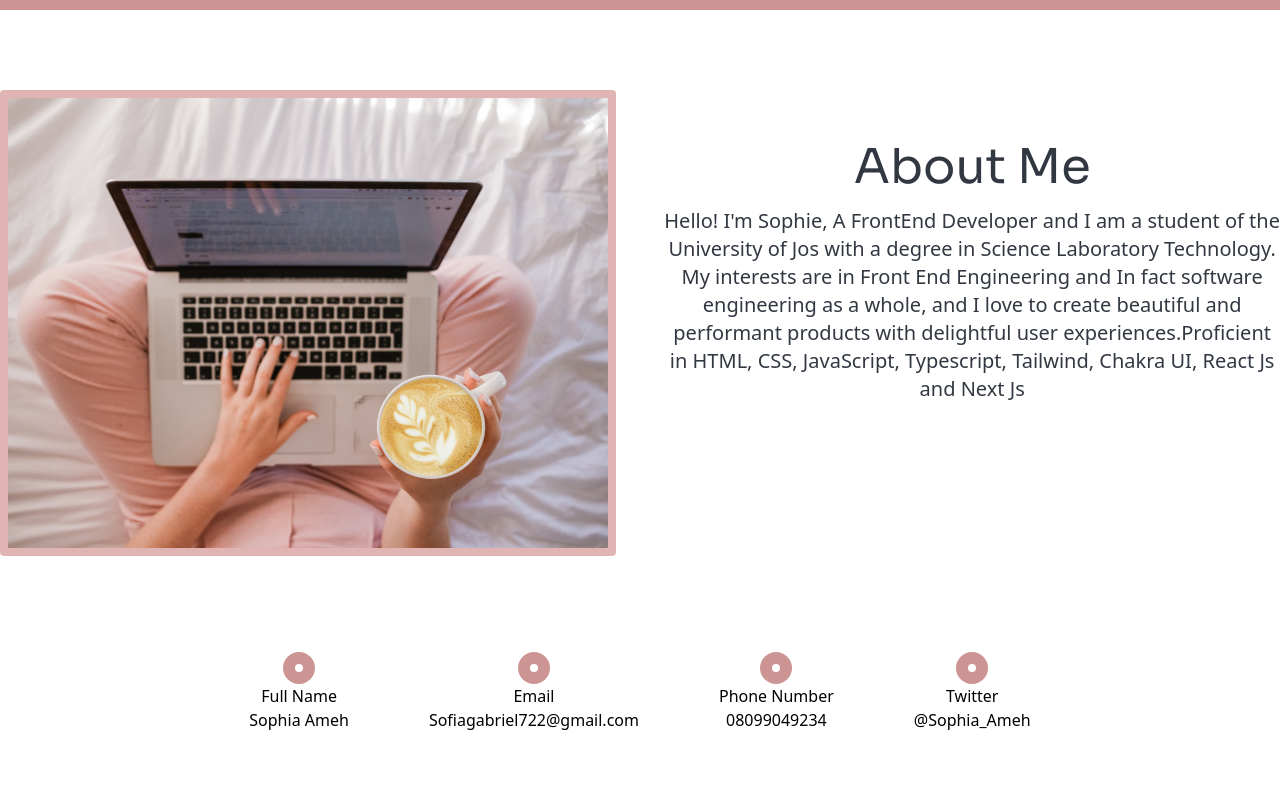
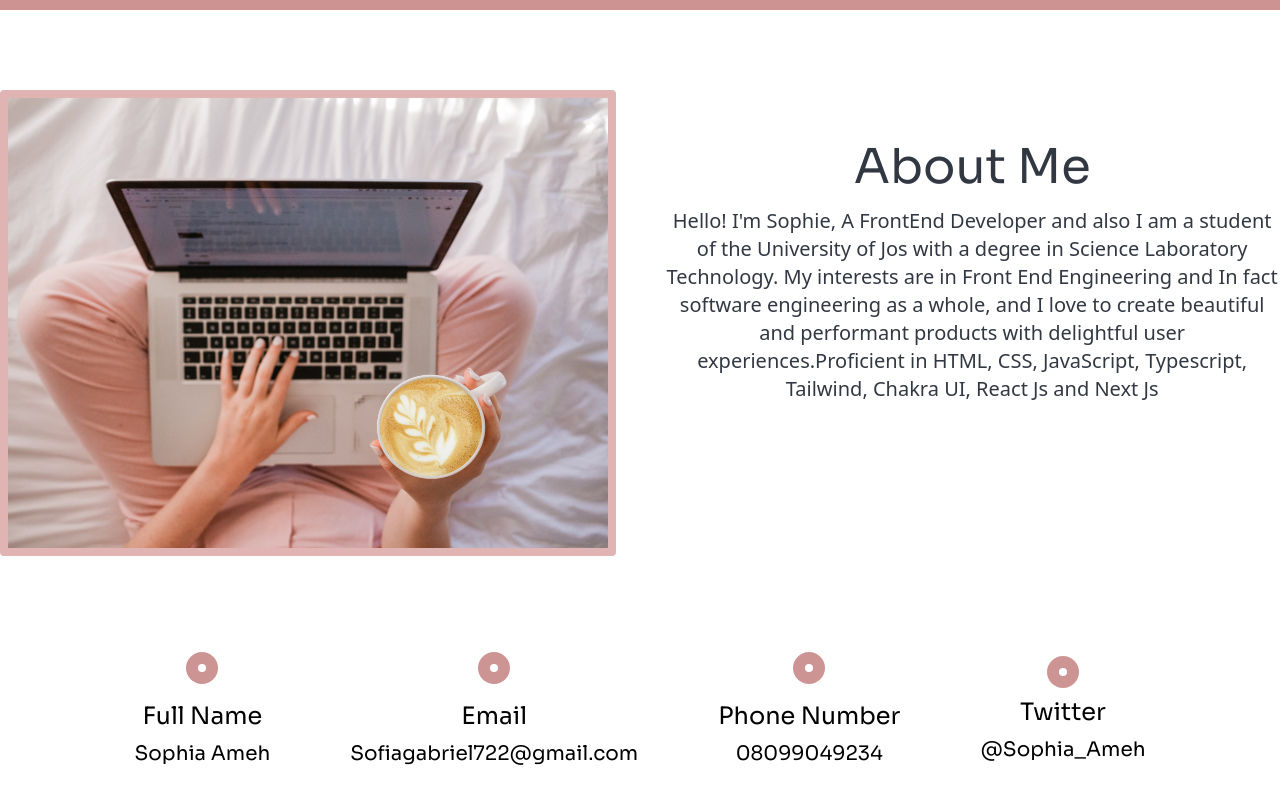
Before and after one commit to 722sofiaameh/my_Portfolio, a Next.js app: page / in a window 1280 px wide. Shown: the part 646-1446 px from the top of the page. Before the commit the page ends 1410 px from the top, so only its background shows below. Built offline with nearby package versions, Linux system fonts and the light colour scheme.

Commit message:
fixes : fix bugs

```diff
--- a/pages/components/navbar.tsx
+++ b/pages/components/navbar.tsx
@@ -1,4 +1,4 @@
-// import "../../styles/globals.css"
+import Link from "next/link";
 
 export const ProjectNavbar = () => {
   return (
@@ -11,13 +11,13 @@ export const ProjectNavbar = () => {
         </div>
         <ul className="flex gap-10 items-center font-mulish text-lg text-white">
           <li>
-            <a href="/">Home</a>
+            <Link href="/">Home</Link>
           </li>
           <li>
-            <a href="/">Service</a>
+            <Link href="/">Service</Link>
           </li>
           <li>
-            <a href="/contact">Contact</a>
+            <Link href="/contact">Contact</Link>
           </li>
         </ul>
       </nav>
--- a/pages/contact.tsx
+++ b/pages/contact.tsx
@@ -14,7 +14,7 @@ const Contact = () => {
         <div className="flex container mx-auto text-backGroundWhite items-center justify-center gap-10">
           <div className="w-1/2">
             <h1 className="text-5xl font-sora text-lightGray">
-              Say Hello and let's work together !
+              Say Hello and let&apos;s work together !
             </h1>
             <ul className="flex pt-10 gap-14">
               <li>
--- a/pages/index.tsx
+++ b/pages/index.tsx
@@ -46,7 +46,7 @@ export default function Home() {
           <div className="w-1/2">
             <h1 className="text-lightGray text-center font-sora text-5xl ">About Me</h1>
             <p className=" text-lightGray text-xl pt-4 pb-5 text-center ">
-                  Hello! I'm Sophie, A FrontEnd Developer and I am a student of the
+                  Hello! I&apos;m Sophie, A FrontEnd Developer and also I am a student of the
                   University of Jos with a degree in Science Laboratory Technology.
                   My interests are in Front End Engineering and In fact software
                   engineering as a whole, and I love to create beautiful and
@@ -64,8 +64,8 @@ export default function Home() {
                   <div className='bg-white w-2 h-2  rounded-full'></div>
                 </div>
               </div>
-              <h2>Full Name</h2>
-              <p>Sophia Ameh</p>
+              <h2 className="text-2xl font-sora mt-4">Full Name</h2>
+              <p className="text-xl font-sora mt-2">Sophia Ameh</p>
             </div>
             <div>
               <div className="flex justify-center items-center">
@@ -73,8 +73,8 @@ export default function Home() {
                   <div className='bg-white w-2 h-2  rounded-full'></div>
                 </div>
               </div>
-              <h2>Email</h2>
-              <p>Sofiagabriel722@gmail.com</p>
+              <h2 className="text-2xl font-sora mt-4">Email</h2>
+              <p className="text-xl font-sora mt-2">Sofiagabriel722@gmail.com</p>
             </div>
 
             <div>
@@ -83,8 +83,8 @@ export default function Home() {
                   <div className='bg-white w-2 h-2  rounded-full'></div>
                 </div>
               </div>
-              <h2>Phone Number</h2>
-              <p>08099049234</p>
+              <h2 className="text-2xl font-sora mt-4">Phone Number</h2>
+              <p className="text-xl font-sora mt-2">08099049234</p>
             </div>
             <div className=''>
               <div className="flex justify-center items-center ">
@@ -92,8 +92,8 @@ export default function Home() {
                   <div className='bg-white w-2 h-2  rounded-full'></div>
                 </div>
               </div>
-              <h2>Twitter</h2>
-              <p>@Sophia_Ameh</p>
+              <h2 className='text-2xl font-sora mt-2'>Twitter</h2>
+              <p className="text-xl font-sora mt-2">@Sophia_Ameh</p>
             </div>
           </div>
     </>
```
